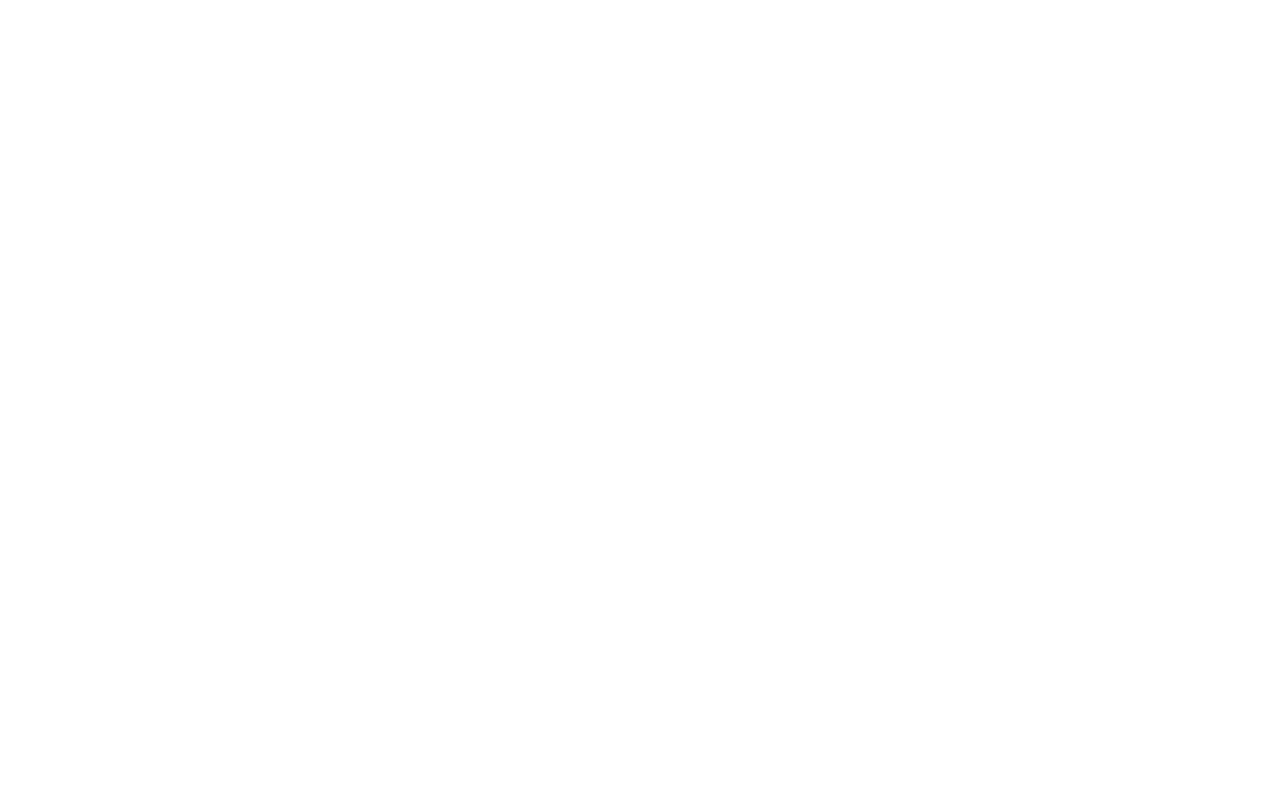
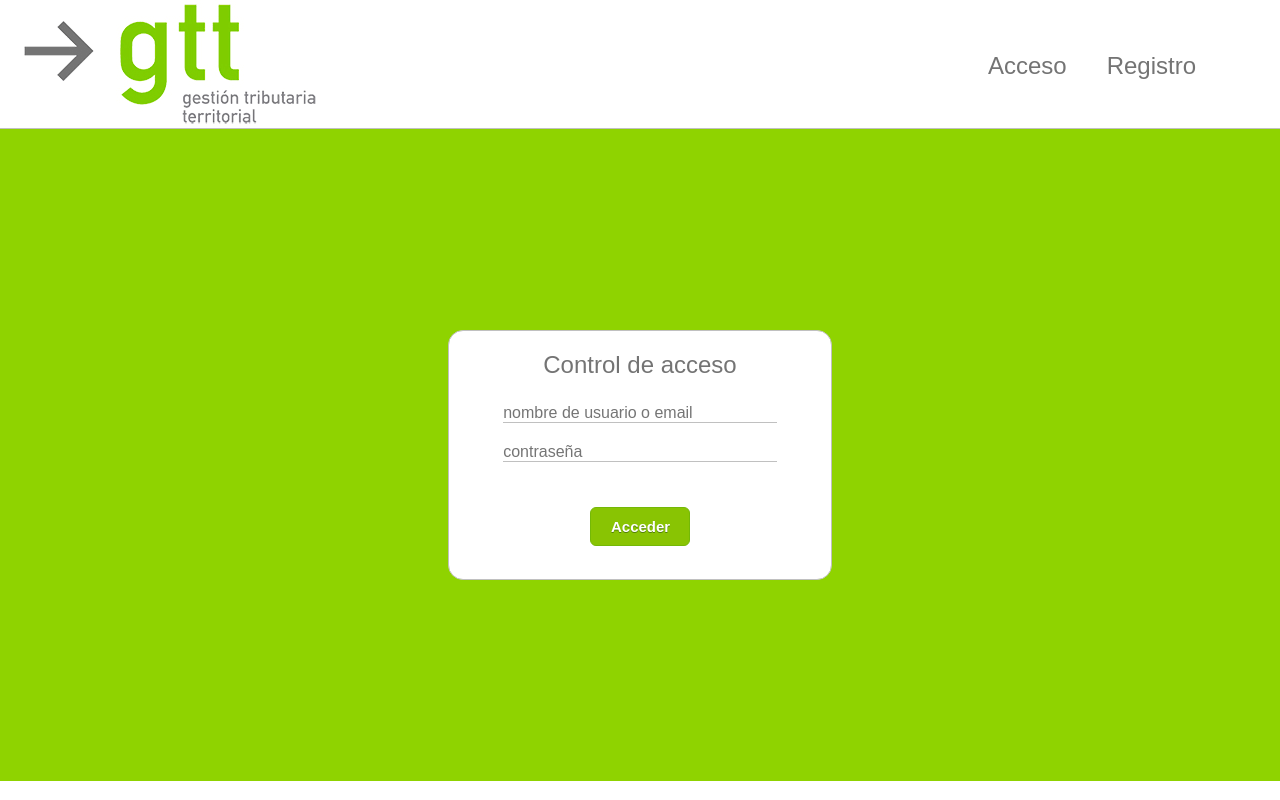
Before and after one commit to educf93/certificates-app, an Angular app: page / in a window 1280 px wide. Built offline with nearby package versions, Linux system fonts and the light colour scheme.

Commit message:
register and login with styles, no functional

```diff
--- a/src/app/app-routing.module.ts
+++ b/src/app/app-routing.module.ts
@@ -1,7 +1,21 @@
 import { NgModule } from '@angular/core';
 import { Routes, RouterModule } from '@angular/router';
+import { LoginViewComponent } from './login-view/login-view.component';
+import { RegisterViewComponent } from './register-view/register-view.component';
 
-const routes: Routes = [];
+const routes: Routes = [
+  {
+    path:'login',
+    component: LoginViewComponent
+  },
+  {
+    path:'register',
+    component: RegisterViewComponent
+  },
+  {
+    path:'',
+    component: LoginViewComponent
+  }];
 
 @NgModule({
   imports: [RouterModule.forRoot(routes)],
--- a/src/app/login-view/login-view.component.css
+++ b/src/app/login-view/login-view.component.css
@@ -0,0 +1,58 @@
+.container_login{
+    width: 100%;
+    height: 81.5vh;
+    display: flex;
+    flex-direction: column;
+    justify-content: center;
+    align-items: center;
+    align-content: center;
+    background-color: #8FD300
+}
+.list{
+    padding: 20px;
+    display: flex;
+    flex-direction: column;
+    align-items: center;
+    border: 1px solid silver;
+    border-radius: 15px;
+    background-color: white;
+    width: 30%;
+    height: 250px;
+    min-width: 150px;
+}
+.list>span{
+    font-size: 18pt;
+    margin-bottom: 15px;
+    color: #747474;
+}
+.list>input{
+    all:unset;
+    margin-top: 10px;
+    margin-bottom: 10px;
+    border-bottom: 1px solid silver;
+    width: 80%;
+}
+.button_login_reg {
+
+	background-color:#89c403;
+	-moz-border-radius:6px;
+	-webkit-border-radius:6px;
+	border-radius:6px;
+	border:1px solid #74b807;
+	display:inline-block;
+	cursor:pointer;
+	color:#ffffff;
+	font-family:Arial;
+	font-size:15px;
+	font-weight:bold;
+	padding:10px 20px;
+	text-decoration:none;
+    text-shadow:0px 1px 0px #528009;
+    width: 100px;
+    margin-top: 35px;
+}
+
+.button_login_reg:active {
+	position:relative;
+	top:1px;
+}
--- a/src/app/login-view/login-view.component.html
+++ b/src/app/login-view/login-view.component.html
@@ -1,3 +1,11 @@
-<p>
-  login-view works!
-</p>
+<app-navbar-view></app-navbar-view>
+<div class="container_login">
+  <div class="list">
+    <span>Control de acceso</span>
+    <input placeholder="nombre de usuario o email" type="text" name="username">
+    <input placeholder="contraseña" type="password" name="password" (keyup.enter)="login()">
+    <button class="button_login_reg" (click)="login()">
+      <span>Acceder</span>
+    </button>
+  </div>
+</div>
--- a/src/app/navbar-view/navbar-view.component.css
+++ b/src/app/navbar-view/navbar-view.component.css
@@ -0,0 +1,38 @@
+nav{
+    width: 100%;
+    height: 129px;
+    color: black;
+    display: flex;
+    flex-direction: row;
+    flex-wrap: wrap;
+    align-items: center;
+    border-bottom: 1px solid silver;
+    box-sizing: border-box;
+}
+a{
+    all:unset;
+    cursor: pointer;
+    margin:20px;
+}
+.active{
+    color:#89c403;
+}
+.logo{
+    justify-self: flex-start;
+    margin-left: 20px;
+}
+.links_container{
+    display: flex;
+    flex-direction: row;
+    justify-content: end;
+    width: 70%;
+
+}
+.link{
+    font-size: 18pt;
+    color: #747474;
+    height: 100%;
+}
+.show{
+    display: none;
+}
--- a/src/app/navbar-view/navbar-view.component.html
+++ b/src/app/navbar-view/navbar-view.component.html
@@ -1,3 +1,13 @@
-<p>
-  navbar-view works!
-</p>
+<nav>
+  <div class="logo">
+    <img src="../../assets/logo.png" alt="Logo GTT">
+  </div>
+  <div class="links_container">
+    <div class="link">
+      <a routerLink="/login" routerLinkActive="active">Acceso</a>
+    </div>
+    <div class="link">
+      <a routerLink="/register" routerLinkActive="active">Registro</a>
+    </div>
+  </div>
+</nav>
--- a/src/app/navbar-view/navbar-view.component.ts
+++ b/src/app/navbar-view/navbar-view.component.ts
@@ -1,15 +1,10 @@
-import { Component, OnInit } from '@angular/core';
+import { Component } from '@angular/core';
 
 @Component({
   selector: 'app-navbar-view',
   templateUrl: './navbar-view.component.html',
   styleUrls: ['./navbar-view.component.css']
 })
-export class NavbarViewComponent implements OnInit {
-
-  constructor() { }
-
-  ngOnInit() {
-  }
+export class NavbarViewComponent {
 
 }
--- a/src/app/register-view/register-view.component.css
+++ b/src/app/register-view/register-view.component.css
@@ -0,0 +1,59 @@
+.container_login{
+    width: 100%;
+    height: 81.5vh;
+    display: flex;
+    flex-direction: column;
+    justify-content: center;
+    align-items: center;
+    align-content: center;
+    background-color: #8FD300
+}
+.list{
+    padding: 20px;
+    display: flex;
+    flex-direction: column;
+    align-items: center;
+    border: 1px solid silver;
+    border-radius: 15px;
+    background-color: white;
+    width: 30%;
+    height: 350px;
+    min-width: 150px;
+}
+.list>span{
+    font-size: 18pt;
+    margin-bottom: 15px;
+    color: #747474;
+}
+.list>input{
+    all:unset;
+    margin-top: 10px;
+    margin-bottom: 20px;
+    border-bottom: 1px solid silver;
+    width: 80%;
+}
+
+.button_login_reg {
+
+	background-color:#89c403;
+	-moz-border-radius:6px;
+	-webkit-border-radius:6px;
+	border-radius:6px;
+	border:1px solid #74b807;
+	display:inline-block;
+	cursor:pointer;
+	color:#ffffff;
+	font-family:Arial;
+	font-size:15px;
+	font-weight:bold;
+	padding:10px 20px;
+	text-decoration:none;
+    text-shadow:0px 1px 0px #528009;
+    width: 130px;
+    margin-top: 35px;
+}
+
+.button_login_reg:active {
+	position:relative;
+	top:1px;
+}
--- a/src/app/register-view/register-view.component.html
+++ b/src/app/register-view/register-view.component.html
@@ -1,3 +1,12 @@
-<p>
-  register-view works!
-</p>
+<app-navbar-view></app-navbar-view>
+<div class="container_login">
+  <div class="list">
+    <span>Formulario de registro</span>
+    <input placeholder="nombre de usuario" type="text" name="username">
+    <input placeholder="email" type="text" name="email">
+    <input placeholder="contraseña" type="password" name="password" (keyup.enter)="login()">
+    <button class="button_login_reg" (click)="login()">
+      <span>Registrarse</span>
+    </button>
+  </div>
+</div>
--- a/src/styles.css
+++ b/src/styles.css
@@ -1 +1,8 @@
-/* You can add global styles to this file, and also import other style files */
+*{
+    box-sizing: border-box;
+    font-family: Arial, Helvetica, sans-serif;
+}
+body{
+    padding: 0;
+    margin: 0;
+}
```
Also changed, not shown: src/assets/logo.png (added).
